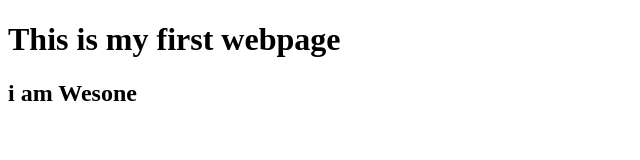
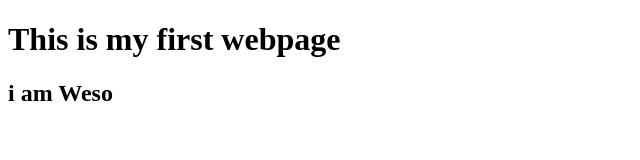
Before and after one commit to weso1888/test, a plain HTML site: page index.html in a window 1280 px wide. Shown: the full height of the page, 0-640 px from the left. Drawn offline with Linux system fonts and the light colour scheme.

Commit message:
test change

```diff
--- a/index.html
+++ b/index.html
@@ -6,6 +6,6 @@
 </head>
 <body>
 <h1>This is my first webpage</h1>
-<h2>i am Wesone</h2>
+<h2>i am Weso</h2>
 </body>
 </html>
```
